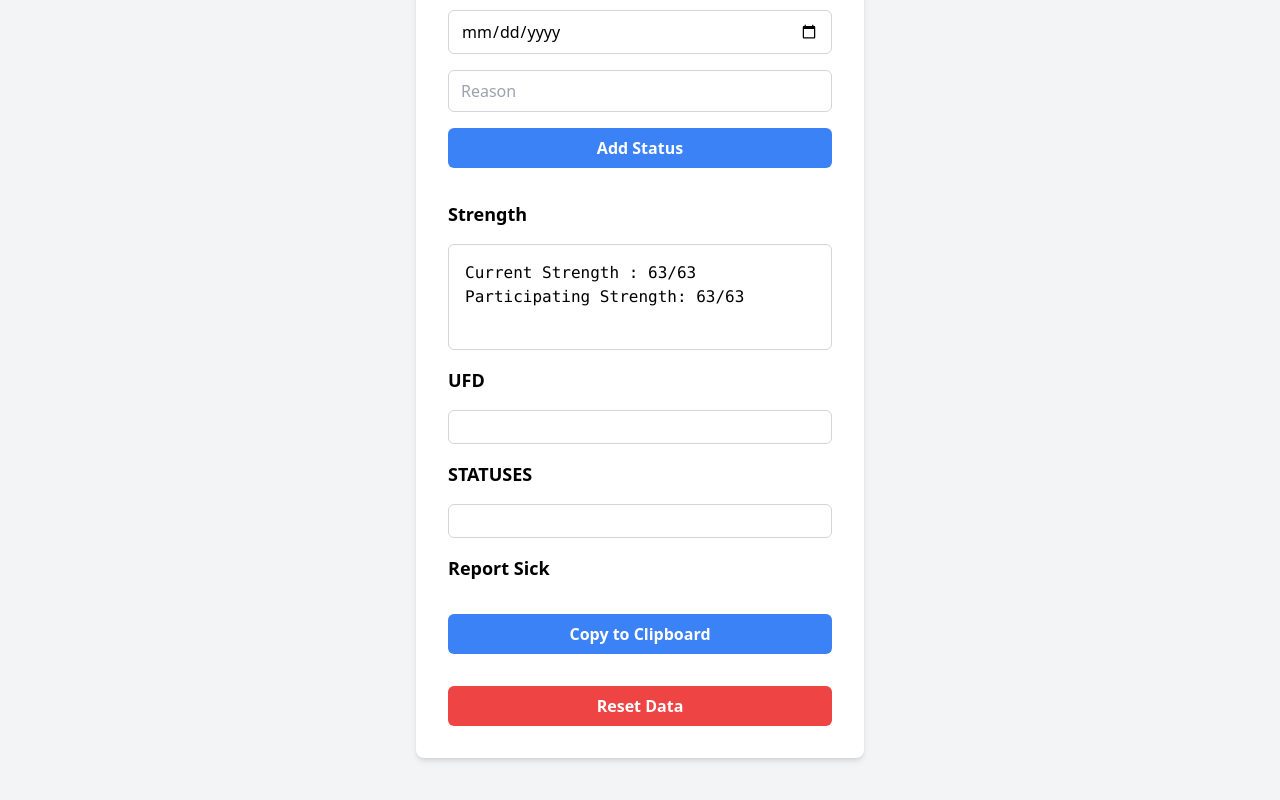
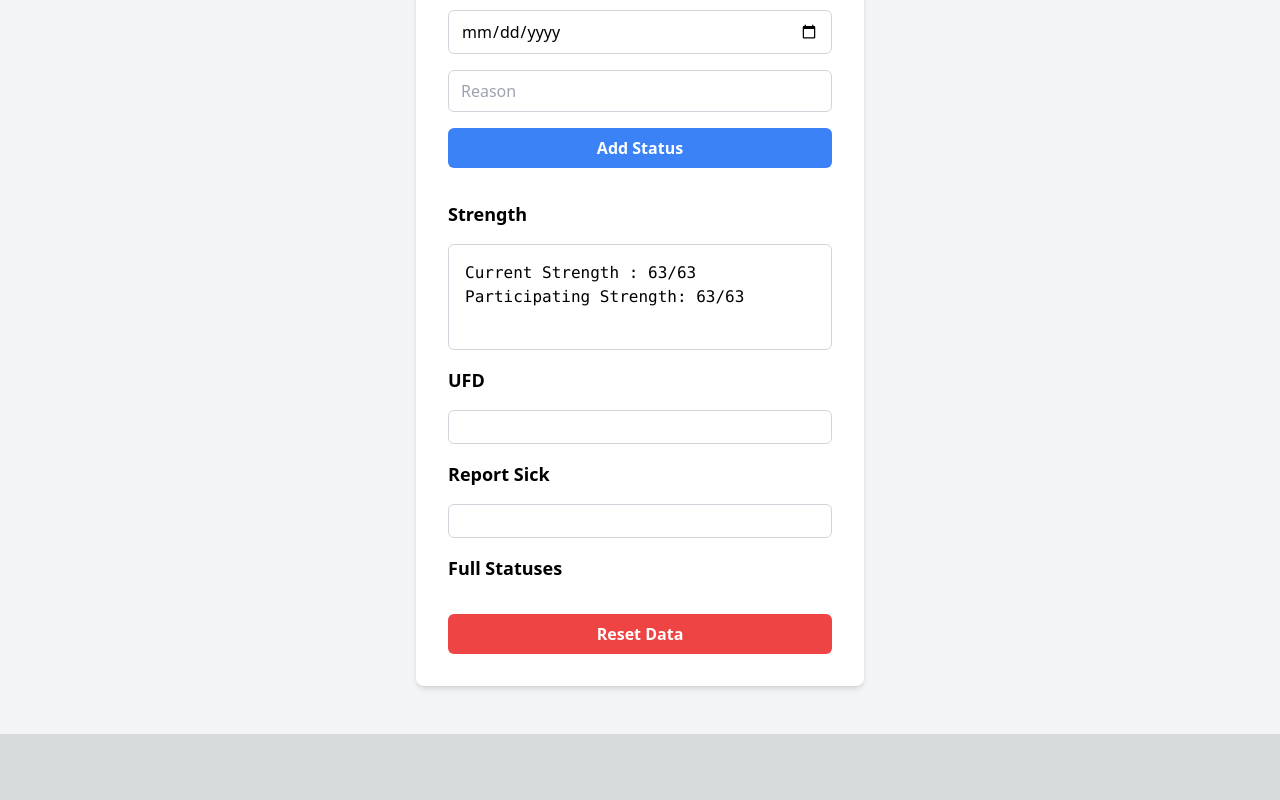
Before and after one commit to danielcwq/platoon-ic-helper, a Next.js app: page / in a window 1280 px wide. Shown: the part 366-1166 px from the top of the page. After the commit the page ends 1100 px from the top, so only its background shows below. Built offline with nearby package versions, Linux system fonts and the light colour scheme.

Commit message:
Stable version before implementing other features

```diff
--- a/package.json
+++ b/package.json
@@ -15,6 +15,7 @@
     "react": "18.2.0",
     "react-dom": "18.2.0",
     "react-hook-form": "^7.43.9",
+    "react-swipeable": "^7.0.0",
     "tailwindcss": "3.3.1"
   }
 }
--- a/src/pages/StatusList.js
+++ b/src/pages/StatusList.js
@@ -1,197 +1,59 @@
-const StatusList = ({ statuses, removeStatus}) => {
+import React from 'react';
+
+
+const StatusList = ({ statuses, removeStatus }) => {
   if (!statuses) {
     return <div>Loading...</div>;
   }
 
+  const padWithZero = (number) => number.toString().padStart(2, '0');
+
   const formatDateString = (date) => {
     const d = new Date(date);
-        return ('0' + d.getDate()).slice(-2) + ('0' + (d.getMonth() + 1)).slice(-2) + (d.getFullYear() % 100);
+    return `${padWithZero(d.getDate())}${padWithZero(d.getMonth() + 1)}${d.getFullYear() % 100}`;
   };
-
-
-
 
   const formatStatus = (status, showId = false) => {
     const { id, condition, startDate, endDate, reason } = status;
     const startDateFormatted = startDate ? formatDateString(startDate) : '';
     const endDateFormatted = endDate ? formatDateString(endDate) : '';
-        const days = endDate && startDate ? Math.ceil((new Date(endDate) - new Date(startDate)) / (1000 * 60 * 60 * 24)) + 1 : '';
+    const days = endDate && startDate
+      ? Math.ceil((new Date(endDate) - new Date(startDate)) / (1000 * 60 * 60 * 24)) + 1
+      : '';
 
     if (condition === 'Report Sick') {
       return `${id} - ${reason}`;
     } else {
       const idDisplay = showId ? `${id} - ` : '';
-          const conditionDisplay = condition !== 'UFD' ? `${days}D ${condition}` : `${days}D ${condition}`;
-          const datesDisplay = ` (${startDateFormatted}-${endDateFormatted})`;
-          return (
-            `${idDisplay}${conditionDisplay}${datesDisplay}` +
-            (status.additionalCondition ? ` + ${days}D ${status.additionalCondition}` : '')
-          );
+      const conditionDisplay = condition && days ? `${days}D ${condition}` : condition;
+      const datesDisplay = startDateFormatted && endDateFormatted
+        ? ` (${startDateFormatted}-${endDateFormatted})`
+        : '';
+      return `${idDisplay}${conditionDisplay}${datesDisplay}`;
     }
   };
 
-
-    const ufdStatuses = statuses.filter((status) => status.condition === 'UFD');
-    const padWithZero = (number) => number.toString().padStart(2, '0');
-
-    const ufdSummary =
-    ufdStatuses.length > 0
-        ? `UFD : ${padWithZero(ufdStatuses.length)}\n${ufdStatuses.map((status) => formatStatus(status, true)).join('\n')}\n\n`
+  const getStatusSummary = (condition, label) => {
+    const filteredStatuses = statuses.filter((status) => status.condition === condition);
+    const count = filteredStatuses.length;
+    const summary = count > 0
+      ? `${label}: ${padWithZero(count)}\n${filteredStatuses.map(formatStatus).join('\n')}\n\n`
       : '';
-
+    return { count, summary };
+  };
 
   const totalStrength = 63;
-    const ufdCount = statuses.filter((status) => status.condition === 'UFD').length;
-    const rmjCount = statuses.filter((status) => status.condition === 'RMJ').length;
-    const ldCount = statuses.filter((status) => status.condition === 'LD').length;
-    const reportSickStatuses = statuses.filter((status) => status.condition === 'Report Sick');
-    const reportSickCount = reportSickStatuses.length;
+  const { count: ufdCount, summary: ufdSummary } = getStatusSummary('UFD', 'UFD');
+  const { count: rmjCount, summary: rmjSummary } = getStatusSummary('RMJ', 'RMJ');
+  const { count: ldCount, summary: ldSummary } = getStatusSummary('LD', 'LD');
+  const { count: reportSickCount, summary: reportSickSummary } = getStatusSummary('Report Sick', 'REPORT SICK');
+
   const currentStrength = totalStrength - ufdCount;
-
-
-
-
-    const groupedStatuses = statuses.reduce((groups, status) => {
-        if (status.condition !== 'UFD') {
-            const key = `${status.id}-${status.condition}`;
-            if (!groups[key]) {
-                groups[key] = [];
-            }
-            groups[key].push(status);
-        }
-        return groups;
-    }, {});
-
-    const formattedStatuses = Object.values(groupedStatuses)
-        .map((statusGroup) => {
-            const formattedGroup = statusGroup
-                .map((status, index) => {
-                    const formattedStatus = formatStatus(status, index === 0);
-                    return index === 0 ? formattedStatus : ` + ${formattedStatus}`;
-                })
-                .join('');
-            return formattedGroup;
-        })
-        .join('\n');
-
-
-
-        const reportSickSummary =
-        reportSickCount > 0
-          ? `REPORT SICK: ${padWithZero(reportSickCount)}\n${reportSickStatuses
-              .map(
-                (status) =>
-                  `${status.id} - ${status.reason} ` +
-                  `<button data-id="${status.id}" class="bg-red-500 text-white font-semibold rounded-md hover:bg-red-600 px-2 py-1">Remove</button>`
-              )
-              .join('\n')}\n\n`
-          : '';
-
-          // Inside StatusList component
-
-const handleRemoveButtonClick = (e) => {
-    if (e.target.tagName === "BUTTON") {
-      const id = e.target.dataset.id;
-      removeStatus(id);
-    }
-  };
-
-  const combineStatusEntries = (formattedStatuses) => {
-    const combinedStatuses = {};
-
-    formattedStatuses.forEach((status) => {
-      const [id, condition] = status.split(' - ');
-
-      if (!combinedStatuses[id]) {
-        combinedStatuses[id] = [];
-      }
-
-      combinedStatuses[id].push(condition);
-    });
-
-    return Object.entries(combinedStatuses).map(
-      ([id, conditions]) => `${id} - ${conditions.join(' + ')}`
-    );
-  };
-
- // const ldAndRmjStatuses = statuses.filter(
- //   (status) => status.condition === 'LD' || status.condition === 'RMJ'
- // );
-
-
-  const countUniqueIdsWithConditions = (conditions) => {
-    const uniqueIds = new Set(
-      statuses
-        .filter((status) => conditions.includes(status.condition))
-        .map((status) => status.id)
-    );
-    return uniqueIds.size;
-  };
-
-  const getUniqueIds = (statuses) => {
-    const idSet = new Set();
-    statuses.forEach((status) => idSet.add(status.id));
-    return [...idSet];
-  };
-
-
-
-
-  const ufdUniqueIds = getUniqueIds(ufdStatuses);
-const ldAndRmjUniqueIds = getUniqueIds(statuses.filter((status) => status.condition === 'LD' || status.condition === 'RMJ'));
-const reportSickUniqueIds = getUniqueIds(reportSickStatuses);
-
-const ldAndRmjStatuses = statuses.filter((status) => status.condition === 'LD' || status.condition === 'RMJ');
-const formattedLdAndRmjStatuses = ldAndRmjStatuses.map((status) =>
-formatStatus(status)
-);
-const ldAndRmjUniqueIDs = new Set(ldAndRmjStatuses.map((status) => status.id));
-const participatingStrength = totalStrength - ldAndRmjUniqueIDs.size - ufdCount - reportSickCount;
-
-
-//const participatingStrength = totalStrength - ufdUniqueIds.length - reportSickUniqueIds.length - ldAndRmjUniqueIds.length;
-
-const combinedLdAndRmjStatuses = combineStatusEntries(formattedLdAndRmjStatuses.map((status) => formatStatus(status, true)));
-
-  const ldAndRmjIdSet = new Set(ldAndRmjStatuses.map((status) => status.id));
-  const ldAndRmjCount = countUniqueIdsWithConditions(['LD', 'RMJ']);
+  const participatingStrength = totalStrength - ufdCount - rmjCount - ldCount - reportSickCount;
   const strengthsSummary = `Current Strength : ${padWithZero(currentStrength)}/${totalStrength}\nParticipating Strength: ${padWithZero(participatingStrength)}/${totalStrength}\n\n`;
 
-  const copyToClipboard = () => {
-    const today = new Date();
-    const formattedToday = `${padWithZero(today.getDate())}${padWithZero(today.getMonth() + 1)}${today.getFullYear().toString().substr(-2)}`;
-
-    const ufdIds = new Set(ufdStatuses.map((status) => status.id));
-    const ldAndRmjIds = new Set(ldAndRmjStatuses.map((status) => status.id));
-    const reportSickIds = new Set(reportSickStatuses.map((status) => status.id));
-    const allUniqueIds = new Set([...ufdIds, ...ldAndRmjIds, ...reportSickIds]);
-    const participatingStrengthUnique = totalStrength - allUniqueIds.size;
-
-    const strengthsSummaryUnique = `Current Strength : ${padWithZero(currentStrength)}/${totalStrength}\nParticipating Strength: ${padWithZero(participatingStrengthUnique)}/${totalStrength}\n\n`;
-
-    const sortedUfdStatuses = [...ufdStatuses].sort((a, b) => a.id - b.id);
-    const ufdSummarySorted = `UFD : ${padWithZero(ufdCount)}\n${sortedUfdStatuses.map(formatStatus).join('\n')}\n\n`;
-
-    const aggregatedLdAndRmjStatuses = [...ldAndRmjStatuses].reduce((acc, curr) => {
-      const existing = acc.find((item) => item.id === curr.id);
-      if (existing) {
-        existing.status += `+${curr.status}`;
-      } else {
-        acc.push(curr);
-      }
-      return acc;
-    }, []);
-
-    const formattedStatuses = aggregatedLdAndRmjStatuses
-      .sort((a, b) => a.id - b.id)
-      .map(formatStatus)
-      .join('\n');
-
-    const contentToCopy = `Platoon 1 Activity Str for ${formattedToday}\n\n${strengthsSummaryUnique}${ufdSummarySorted}STATUSES: ${padWithZero(ldCount + rmjCount)}\n${formattedStatuses}\n\nREPORT SICK\n${reportSickSummary}\nOTHERS\n`;
-    navigator.clipboard.writeText(contentToCopy).then(
-      () => alert('Statuses copied to clipboard!'),
-      (err) => console.error('Could not copy text: ', err)
-    );
+  const handleRemoveButtonClick = (id) => {
+    removeStatus(id);
   };
 
   return (
@@ -200,22 +62,21 @@ const combinedLdAndRmjStatuses = combineStatusEntries(formattedLdAndRmjStatuses.
       <pre className="whitespace-pre-wrap break-all bg-white p-4 border border-gray-300 rounded-md">{strengthsSummary}</pre>
       <h2 className="text-lg font-bold">UFD</h2>
       <pre className="whitespace-pre-wrap break-all bg-white p-4 border border-gray-300 rounded-md">{ufdSummary}</pre>
-            <h2 className="text-lg font-bold">STATUSES</h2>
-            <pre className="whitespace-pre-wrap break-all bg-white p-4 border border-gray-300 rounded-md">
-        {combinedLdAndRmjStatuses.join('\n')}
-      </pre>
+
       <h2 className="text-lg font-bold">Report Sick</h2>
-            <pre
-  className="whitespace-pre-wrap break-words"
-  onClick={handleRemoveButtonClick}
-  dangerouslySetInnerHTML={{ __html: reportSickSummary }}
-/>
+      <pre className="whitespace-pre-wrap break-all bg-white p-4 border border-gray-300 rounded-md">{reportSickSummary}</pre>
+      <h2 className="text-lg font-bold">Full Statuses</h2>
+      {statuses.map((status) => (
+        <div key={status.id} className="flex items-center space-x-2">
+          <span>{formatStatus(status, true)}</span>
           <button
-                onClick={copyToClipboard}
-                className="w-full py-2 px-4 bg-blue-500 text-white font-semibold rounded-md hover:bg-blue-600"
+            onClick={() => handleRemoveButtonClick(status.id)}
+            className="bg-red-500 text-white font-semibold rounded-md hover:bg-red-600 px-2 py-1"
           >
-                Copy to Clipboard
+            Remove
           </button>
+        </div>
+      ))}
     </div>
   );
   };
```
Also changed, not shown: 2 other files (tests, documents, lock files or other folders). Lines whose indentation alone changed are shown as unchanged.
